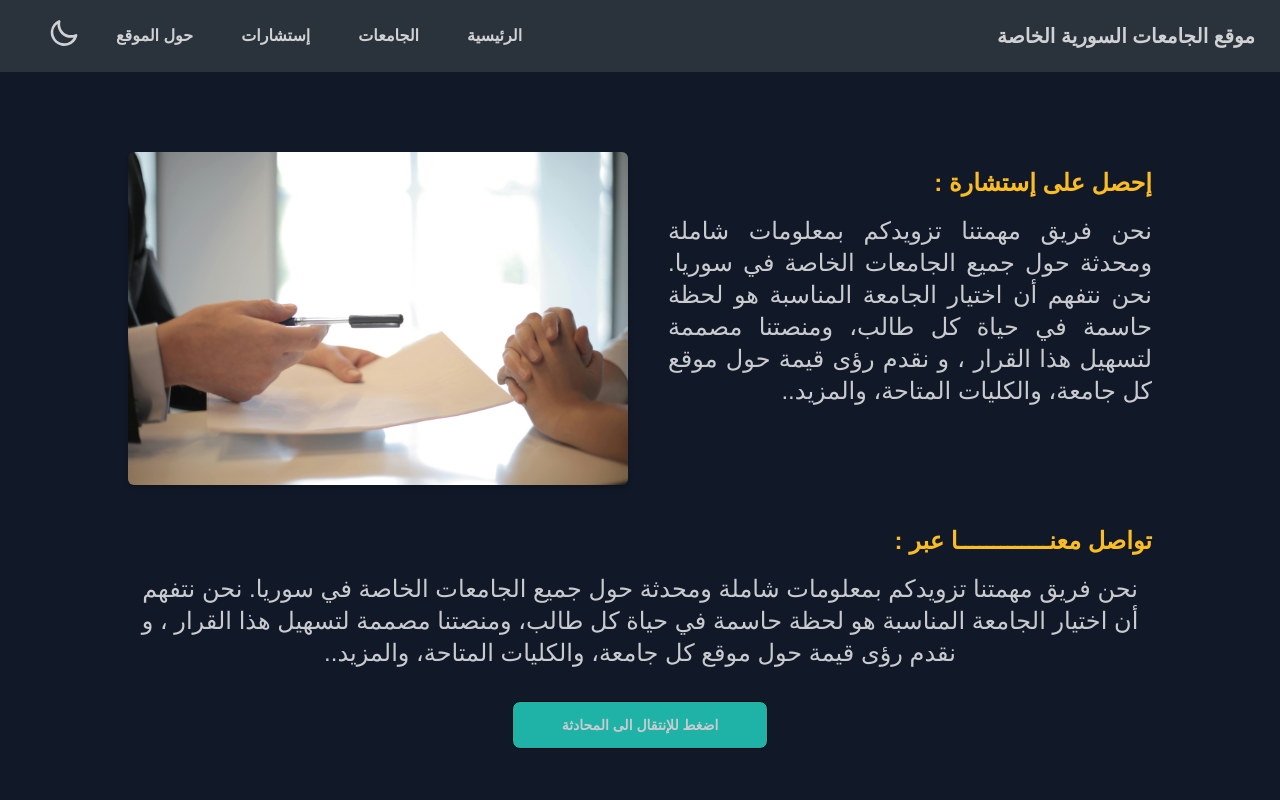
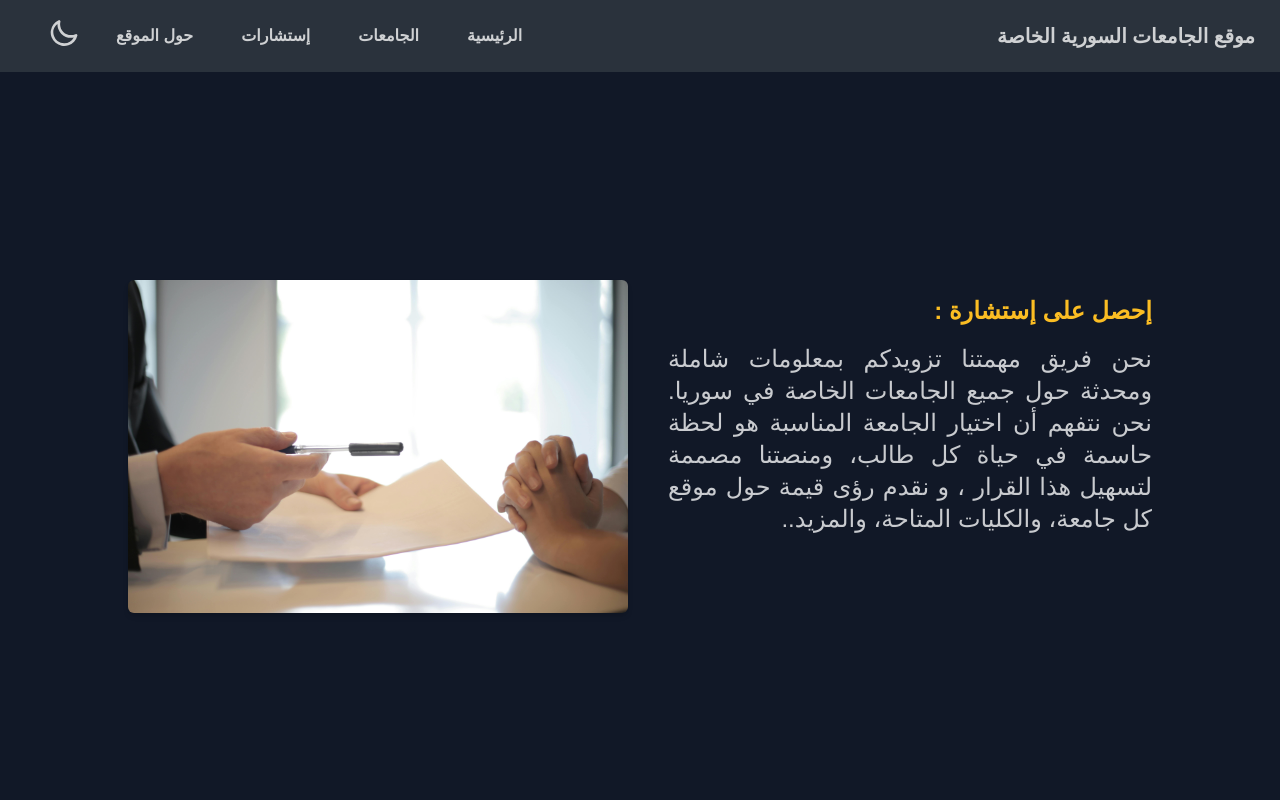
Before and after one commit to MHD-HSN-TD/spus, a Next.js app: page /consulting in a window 1280 px wide. Shown: the top 800 px of the page. Built offline with nearby package versions, Linux system fonts and the light colour scheme; a web font is replaced by a local one.

Commit message:
modify the consulting btn style

```diff
--- a/src/app/(static)/consulting/page.jsx
+++ b/src/app/(static)/consulting/page.jsx
@@ -14,7 +14,7 @@ const about = () => {
     return (
         <section className=" bg">
             {/* -------------Header------------- */}
-            <div className="flex lg:flex-row flex-col-reverse   justify-center items-center lg:px-32 px-10  ">
+            <div className="flex lg:flex-row flex-col-reverse   justify-center items-center lg:p-32 px-10  ">
                 <div>
                     <h1 className="lg:text-2xl text-lg text-warning my-4 font-semibold ">إحصل على<span className=""> إستشارة </span> :</h1>
                     <h3 className="lg:text-2xl text-sm font-medium leading-loose text-justify">{whoISUs}</h3>
@@ -24,14 +24,15 @@ const about = () => {
             {/* -------------Header ends------------- */}
 
 
-            <div className=" lg:px-32 px-10 my-10 ">
+            <div className="  lg:px-32 p-10 my-8  ">
                 <div>
                     <h1 className="lg:text-2xl text-lg text-warning my-4 font-semibold ">تواصل<span className="">   معنـــــــــــــا عبر  </span> :</h1>
                     <div className="lg:text-2xl text-center font-medium leading-loose ">
                         <p>{whoISUs}</p>
 
                         <a href={`https://wa.me/${whatsappNo}`} target='_blank'>
-                            <button className="btn btn-wide my-8 bg-accent hover:bg-success transition-all duration-500"
+                            <button className="btn btn-wide my-8 bg-accent hover:bg-success transition-all duration-700
+                            text-white hover:text-black hover:w-72"
                             >اضغط للإنتقال الى المحادثة</button>
                         </a>
                     </div>
```
